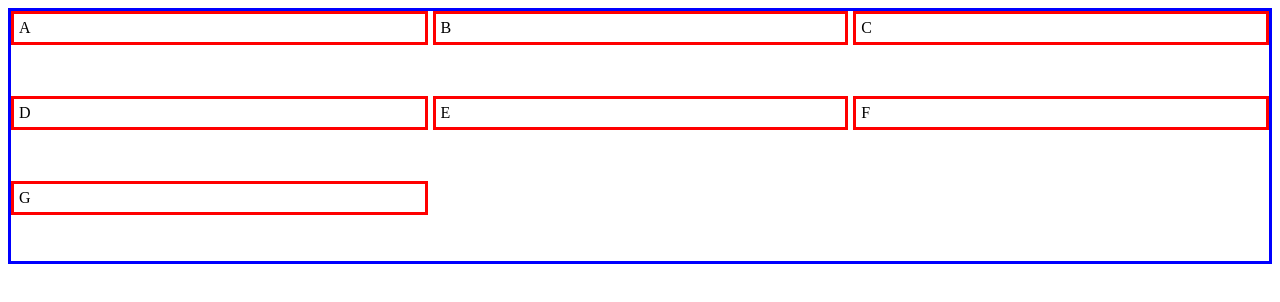
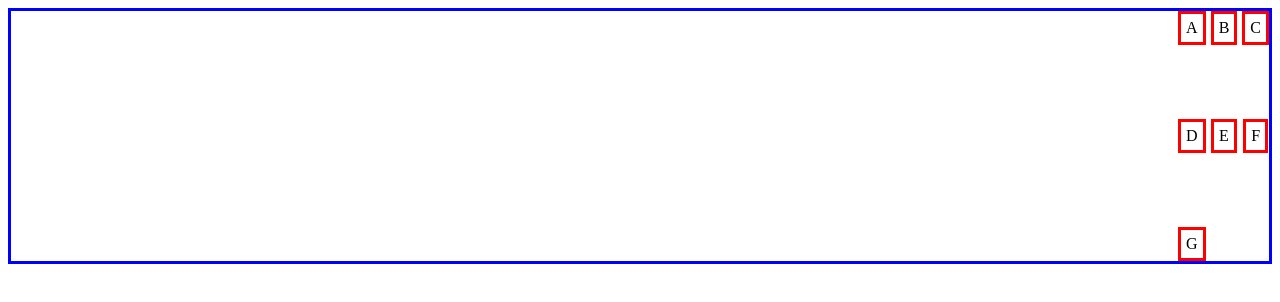
Before and after one commit to Jailsonsantosdasilva/html-css, a plain HTML site: page exercicios/ex028/grid02/index.html in a window 1280 px wide. Drawn offline with Linux system fonts and the light colour scheme.

Commit message:
em andamemto

```diff
--- a/exercicios/ex028/grid02/index.html
+++ b/exercicios/ex028/grid02/index.html
@@ -9,13 +9,12 @@
             border: 3px solid blue;
             height: 250px;
             display: grid;
-            grid-template-columns: auto auto auto;
-            grid-template-rows: auto auto auto;
+
+            grid-template: repeat(3, auto) / repeat(3, auto) ;
             gap: 5px;
-            align-items: start;
-           justify-items: normal;
-           align-content: normal;
-           justify-content: normal;
+            place-items: start center;
+            place-content: space-between end;
+
 
         }
 
```
